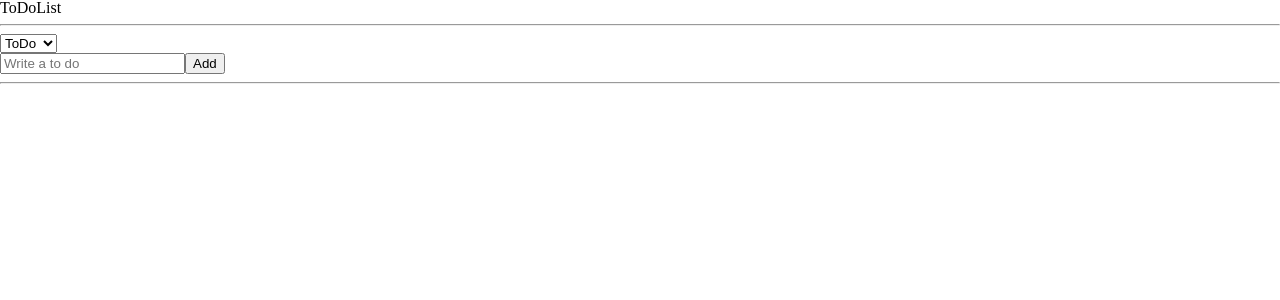
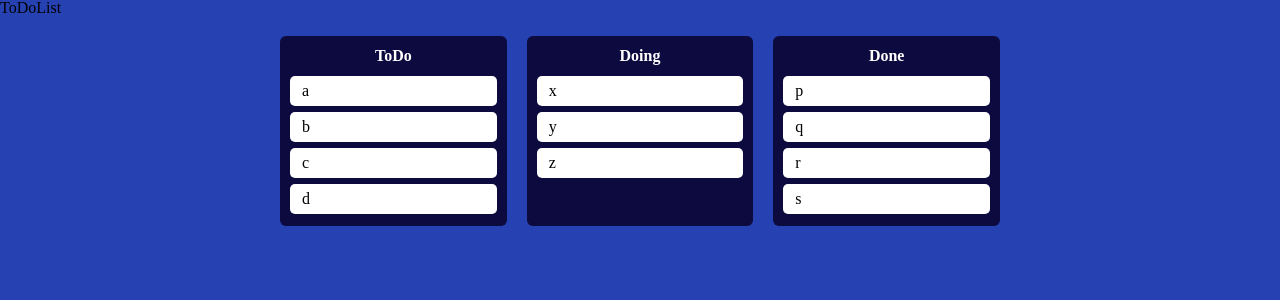
Before and after one commit to E-Sangho/-Hidden-ToDoList, a React (Create React App) app: page / in a window 1280 px wide. Shown: the top 300 px of the page. Built offline with nearby package versions, Linux system fonts and the light colour scheme.

Commit message:
update multiboard without onDragEnd

```diff
--- a/src/atoms.tsx
+++ b/src/atoms.tsx
@@ -1,32 +1,14 @@
 import { atom, selector } from "recoil";
 
-export enum Category {
-	ToDo = "ToDo",
-	Doing = "Doing",
-	Done = "Done",
+interface IToDoState {
+	[key: string]: string[];
 }
 
-export interface IToDos {
-	text: string;
-	id: number;
-	category: Category;
-}
-
-export const toDoState = atom<IToDos[]>({
+export const toDoState = atom({
 	key: "toDo",
-	default: [],
-});
-
-export const categoryState = atom<Category>({
-	key: "category",
-	default: Category.ToDo,
-});
-
-export const toDoSelector = selector({
-	key: "toDoSelector",
-	get: ({ get }) => {
-		const category = get(categoryState);
-		const toDos = get(toDoState);
-		return toDos.filter((toDo) => toDo.category === category);
+	default: {
+		ToDo: ["a", "b", "c", "d"],
+		Doing: ["x", "y", "z"],
+		Done: ["p", "q", "r", "s"],
 	},
 });
--- a/src/components/CreateToDo.tsx
+++ /dev/null
@@ -1,30 +0,0 @@
-import { useForm } from "react-hook-form";
-import { useSetRecoilState, useRecoilValue } from "recoil";
-import { categoryState, toDoState } from "../atoms";
-
-interface IForm {
-	toDo: string;
-}
-
-function CreateToDo() {
-	const setToDos = useSetRecoilState(toDoState);
-	const category = useRecoilValue(categoryState);
-	const { register, handleSubmit, setValue } = useForm<IForm>();
-	const onValid = ({ toDo }: IForm) => {
-		setToDos((prev) => [...prev, { text: toDo, id: Date.now(), category }]);
-		setValue("toDo", "");
-	};
-	return (
-		<form onSubmit={handleSubmit(onValid)}>
-			<input
-				{...register("toDo", {
-					required: "Please write a ToDo",
-				})}
-				placeholder="Write a to do"
-			/>
-			<button>Add</button>
-		</form>
-	);
-}
-
-export default CreateToDo;
--- /dev/null
+++ b/src/components/ToDoBoard.tsx
@@ -0,0 +1,58 @@
+import { Droppable } from "react-beautiful-dnd";
+import ToDoDrag from "./ToDoDrag";
+import styled from "styled-components";
+
+const ToDoWrapper = styled.div`
+	min-height: 120px;
+	border-radius: 5px;
+	margin: 12px 10px;
+	text-color: ${(props) => props.theme.textColor};
+`;
+
+const BoardWrapper = styled.div`
+	background-color: ${(props) => props.theme.bgColor};
+	border-radius: 6px;
+`;
+
+const Title = styled.div`
+	margin: 12px auto;
+	display: flex;
+	justify-content: center;
+	align-items: center;
+	font-weight: bold;
+	color: ${(props) => props.theme.textColor};
+`;
+
+interface IToDoBoard {
+	toDos: string[];
+	droppableId: string;
+}
+
+function ToDoBoard({ toDos, droppableId }: IToDoBoard) {
+	return (
+		<BoardWrapper>
+			<Title>{droppableId}</Title>
+			<ul>
+				<Droppable droppableId={droppableId}>
+					{(provided) => (
+						<ToDoWrapper
+							ref={provided.innerRef}
+							{...provided.droppableProps}
+						>
+							{toDos.map((toDo, index) => (
+								<ToDoDrag
+									key={toDo}
+									index={index}
+									toDo={toDo}
+								/>
+							))}
+							{provided.placeholder}
+						</ToDoWrapper>
+					)}
+				</Droppable>
+			</ul>
+		</BoardWrapper>
+	);
+}
+
+export default ToDoBoard;
--- a/src/components/ToDoDrag.tsx
+++ b/src/components/ToDoDrag.tsx
@@ -1,24 +1,41 @@
 import React from "react";
 import { DragDropContext, Droppable, Draggable } from "react-beautiful-dnd";
-import { IToDos } from "../atoms";
+import styled from "styled-components";
+
+const Wrapper = styled.div`
+	display: flex;
+	align-items: center;
+	margin: 6px 0px;
+	border-radius: 5px;
+	background-color: white;
+	min-height: 30px;
+	padding: 0 12px;
+`;
+
+const ToDo = styled.div`
+	width: 100%;
+`;
 
 interface IToDoDrag {
-	toDo: IToDos;
+	toDo: string;
 	index: number;
 }
+
 function ToDoDrag({ toDo, index }: IToDoDrag) {
 	return (
-		<Draggable key={toDo.text} draggableId={toDo.text} index={index}>
+		<Wrapper>
+			<Draggable key={toDo} draggableId={toDo} index={index}>
 				{(provided) => (
-				<li
+					<ToDo
 						ref={provided.innerRef}
 						{...provided.draggableProps}
 						{...provided.dragHandleProps}
 					>
-					{toDo.text}
-				</li>
+						{toDo}
+					</ToDo>
 				)}
 			</Draggable>
+		</Wrapper>
 	);
 }
 
--- a/src/components/ToDoList.tsx
+++ b/src/components/ToDoList.tsx
@@ -1,55 +1,54 @@
-import { useRecoilState, useRecoilValue } from "recoil";
-import { DragDropContext, Droppable, DropResult } from "react-beautiful-dnd";
-import { toDoState, toDoSelector, categoryState, Category } from "../atoms";
-import CreateToDo from "./CreateToDo";
-import ToDo from "./ToDo";
-import ToDoDrag from "./ToDoDrag";
+import { useRecoilState } from "recoil";
+import { DragDropContext, DropResult } from "react-beautiful-dnd";
+import { toDoState } from "../atoms";
+import ToDoBoard from "./ToDoBoard";
+import styled from "styled-components";
+
+const Window = styled.div`
+	background-color: ${(props) => props.theme.dominantColor};
+	height: 100vh;
+`;
+
+const Wrapper = styled.div`
+	display: flex;
+	justify-content: center;
+	width: 100%;
+	margin: 20px auto;
+	max-width: 720px;
+`;
+
+const Board = styled.div`
+	display: grid;
+	width: 100%;
+	gap: 20px;
+	grid-template-columns: repeat(3, 1fr);
+	border-radius: 5px;
+`;
 
 function ToDoList() {
 	const [toDos, setToDos] = useRecoilState(toDoState);
-	const [category, setCategory] = useRecoilState(categoryState);
-	const onChange = (event: React.ChangeEvent<HTMLSelectElement>) => {
-		setCategory(event.currentTarget.value as any);
-	};
 	const onDragEnd = ({ destination, source }: DropResult) => {
-		let newToDos = JSON.parse(JSON.stringify(toDos));
-		let moved = newToDos.splice(source.index, 1);
-		newToDos.splice(destination?.index, 0, ...moved);
-		setToDos(newToDos);
+		console.log(toDos);
+		if (destination?.droppableId === source.droppableId) {
+			// do something
+		}
 	};
 	return (
-		<div>
+		<Window>
 			<h1>ToDoList</h1>
-			<hr />
-			<select value={category} onChange={onChange}>
-				<option value={Category.ToDo}>ToDo</option>
-				<option value={Category.Doing}>Doing</option>
-				<option value={Category.Done}>Done</option>
-			</select>
-			<CreateToDo />
-			<hr />
 			<DragDropContext onDragEnd={onDragEnd}>
-				<ul>
-					<Droppable droppableId="one">
-						{(provided) => (
-							<div
-								ref={provided.innerRef}
-								{...provided.droppableProps}
-							>
-								{toDos.map((toDo, index) => (
-									<ToDoDrag
-										key={toDo.text}
-										index={index}
-										toDo={toDo}
-									/>
-								))}
-								{provided.placeholder}
-							</div>
-						)}
-					</Droppable>
-				</ul>
+				<Wrapper>
+					<Board>
+						<ToDoBoard toDos={toDos["ToDo"]} droppableId={"ToDo"} />
+						<ToDoBoard
+							toDos={toDos["Doing"]}
+							droppableId={"Doing"}
+						/>
+						<ToDoBoard toDos={toDos["Done"]} droppableId={"Done"} />
+					</Board>
+				</Wrapper>
 			</DragDropContext>
-		</div>
+		</Window>
 	);
 }
 
--- a/src/theme.ts
+++ b/src/theme.ts
@@ -2,10 +2,10 @@ import "styled-components";
 import { DefaultTheme } from "styled-components";
 
 export const darkTheme: DefaultTheme = {
-	bgColor: "black",
+	bgColor: "#0c0a3e",
 	textColor: "white",
-	accentColor: "yellow",
-	dominantColor: "gray",
+	accentColor: "red",
+	dominantColor: "#2541b2",
 };
 
 export const lightTheme: DefaultTheme = {
```
Also changed, not shown: src/components/ToDo.tsx (deleted, +0 -43 lines). Lines whose indentation alone changed are shown as unchanged.
